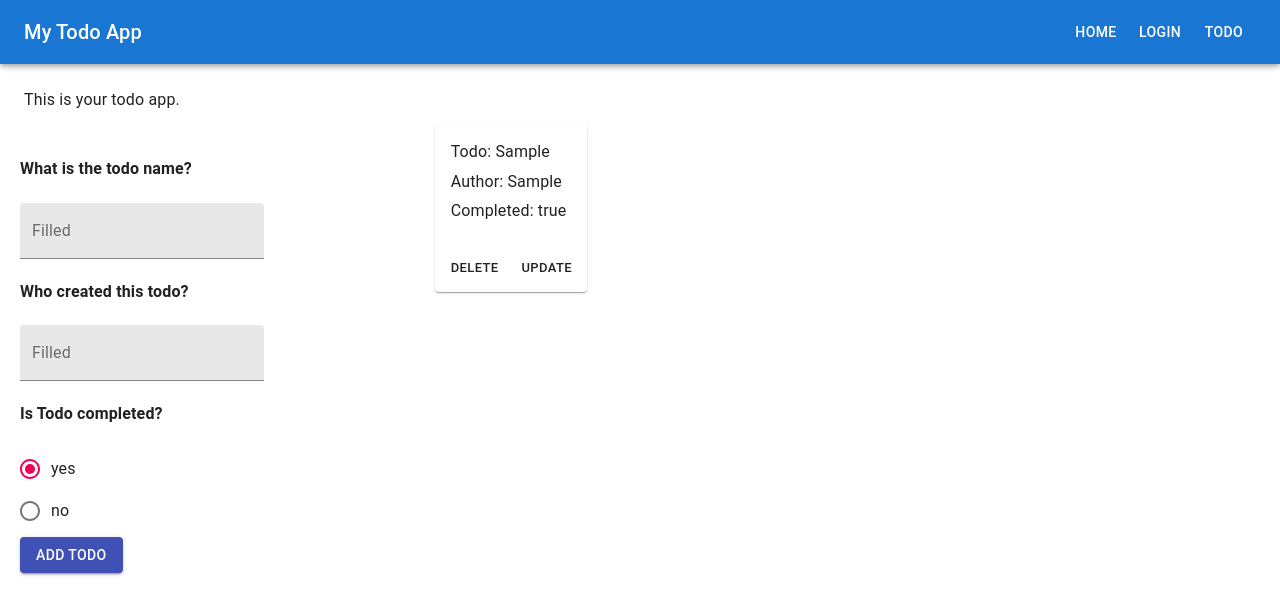
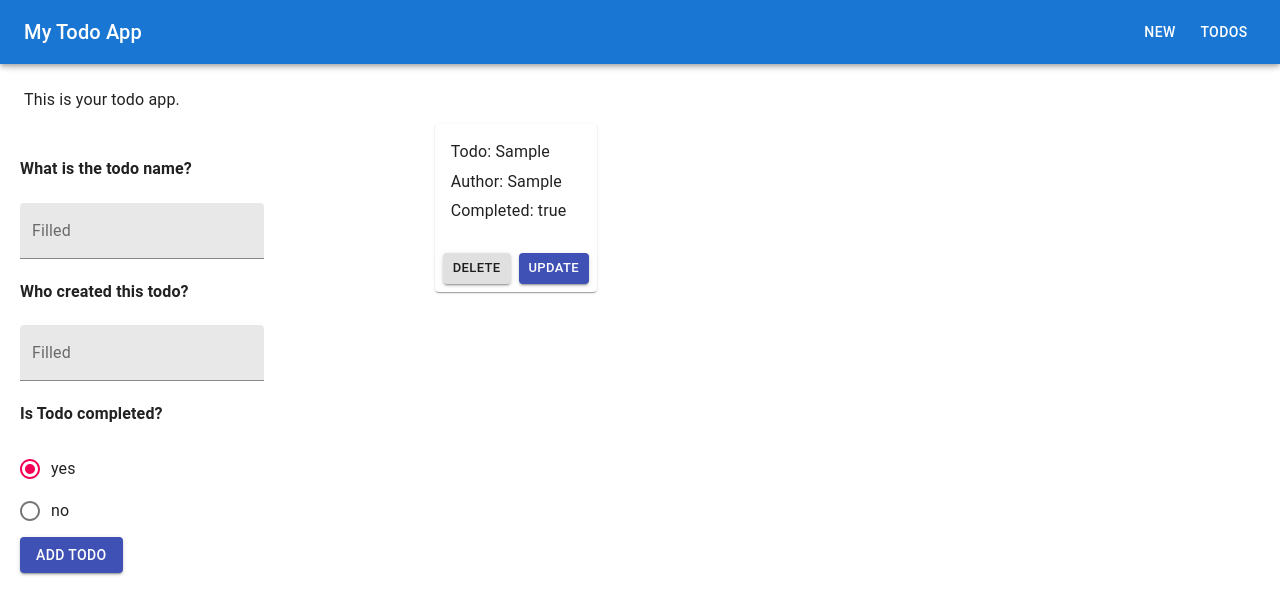
Before and after one commit to sonam-git/React_Redux_Todo, a React (Create React App) app: page / in a window 1280 px wide. Both pictures are taken after typing "Sample", "Sample" into the empty fields and a click on the button "ADD TODO". Shown: the top 614 px of the page. Built offline with nearby package versions, Linux system fonts and the light colour scheme.

Commit message:
updated ui

```diff
--- a/src/components/Navbar.js
+++ b/src/components/Navbar.js
@@ -16,7 +16,7 @@ import Typography from '@mui/material/Typography';
 import Button from '@mui/material/Button';
 
 const drawerWidth = 240;
-const navItems = ['Home', 'Login', 'Todo'];
+const navItems = ['New', 'Todos'];
 
 export const Navbar = (props) => {
   const { window } = props;
--- a/src/components/Todo.js
+++ b/src/components/Todo.js
@@ -118,12 +118,13 @@ const handleUpdateTodo = () => {
       {todos.length === 0 ? (
         <h4>There is no todos yet.</h4>
       ) : (
+
         todos.map((todo, index) => {
           return (
             <Card
               key={index}
               sx={{ widtWidth: 345 }}
-              style={{ backgroundColor: "white", marginBottom: 5 }}
+              style={{ backgroundColor: "white", marginBottom: 15, marginRight: 15 }}
             >
               <CardContent>
                 <Typography gutterBottom variant="body1" component="div">
@@ -139,10 +140,14 @@ const handleUpdateTodo = () => {
               </CardContent>
               <CardActions>
                 <Button
+
+                variant="contained"
                 size="small"
                 onClick={() => handleDeleteTodo(todo.id)} // Call handleDeleteTodo with the todo's id
                 >Delete</Button>
                 <Button
+                color="primary"
+                variant="contained"
                 size="small"
                 onClick={() => openUpdateForm(todo)}
                 >Update</Button>
@@ -184,7 +189,7 @@ const handleUpdateTodo = () => {
   </DialogContent>
   <DialogActions>
     <Button onClick={handleUpdateTodo} color="primary">
-      Save
+      Update
     </Button>
     <Button onClick={() => setOpenUpdateDialog(false)} color="primary">
       Cancel
```
